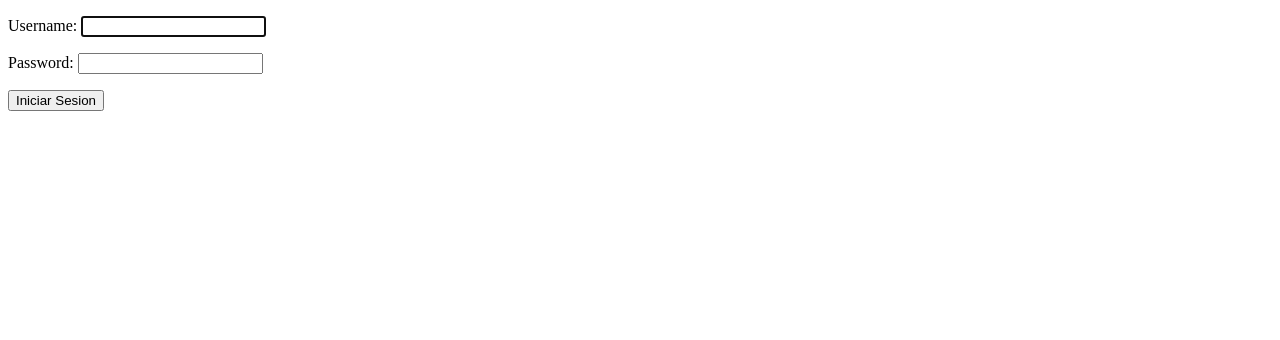
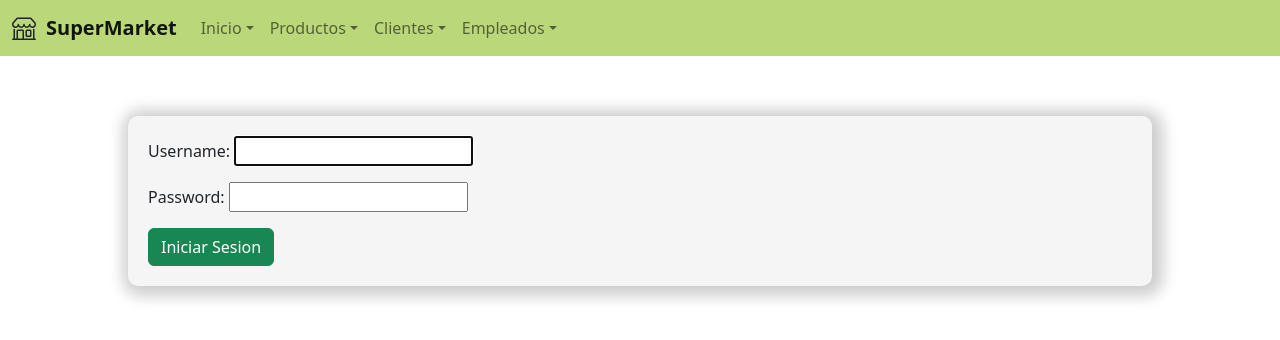
Before and after one commit to ItzaeRb/Entrega1_Rivera-Acurso, a Django app: page /login/ in a window 1280 px wide. Shown: the top 340 px of the page. Run offline with Django 4.2, Linux system fonts and the light colour scheme; some libraries are stand-ins or nearby versions.

Commit message:
se pone estilo y color a pagina de login

```diff
--- a/SuperMarket/template/login.html
+++ b/SuperMarket/template/login.html
@@ -1,16 +1,20 @@
-<!DOCTYPE html>
-<html lang="en">
-<head>
-  <meta charset="UTF-8">
-  <meta http-equiv="X-UA-Compatible" content="IE=edge">
-  <meta name="viewport" content="width=device-width, initial-scale=1.0">
-  <title>Login</title>
-</head>
+{% extends "home.html" %}
+
+{% load static %}
+
+{% block contenido %}
+
+<link rel="stylesheet" href="{%static 'css/bootstrap.min.css'%}">
+
+<div class="form_ver_productos">
+
 <body>
     <form method="POST">
       {% csrf_token %}
       {{ form.as_p }}
-      <button type="submit">Iniciar Sesion</button>
+      <button class="btn btn-success" type="submit">Iniciar Sesion</button>
     </form>
 </body>
+
+{% endblock %}
 </html>
```
